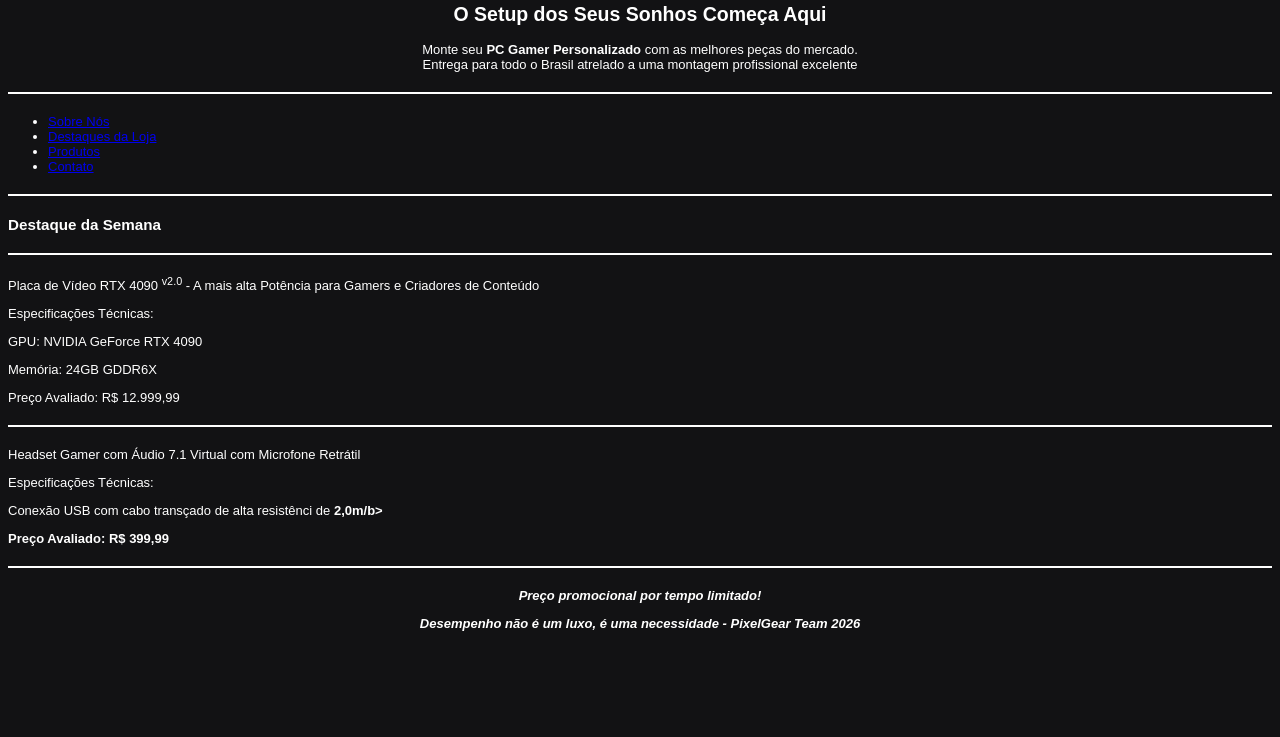
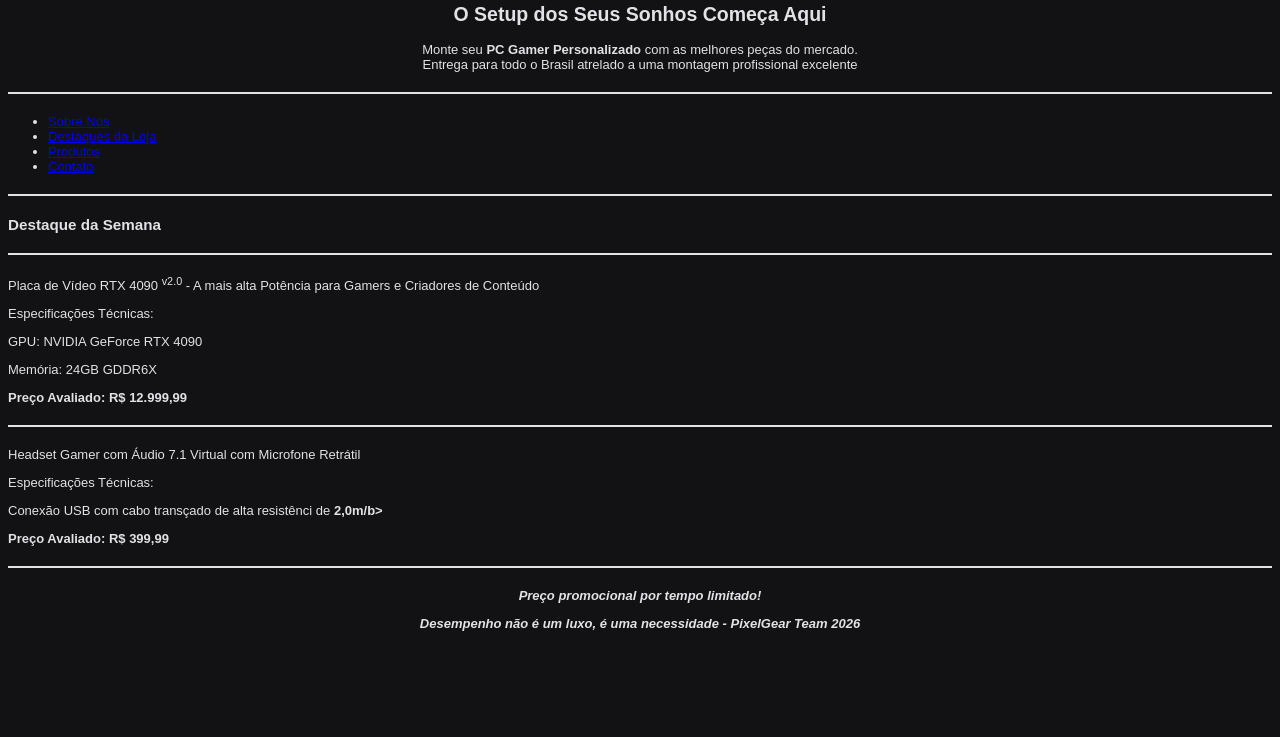
Before and after one commit to Heloisa-Goncalvesz/LIMA, a plain HTML site: page atividades/s4_at2_r4_lima/index.html in a window 1280 px wide. Shown: the part 63-800 px from the top of the page. Drawn offline with Linux system fonts and the light colour scheme; files that its build step writes are made by us from their sources.

Commit message:
Projeto de criação de Site

```diff
--- a/atividades/s4_at2_r4_lima/index.html
+++ b/atividades/s4_at2_r4_lima/index.html
@@ -1,3 +1,6 @@
+<!--PROJETO: PixelGear eSports Store - Landing Page-->
+<!--DESENVOLVEDOR: Heloísa Gonçalves Silva| TURMA: TDS SENAI 2026-->
+
 <!DOCTYPE html>
 <html lang="pt-br">
 
@@ -51,7 +54,7 @@
             </p>GPU: NVIDIA GeForce RTX 4090</p>
             <p>Memória: 24GB GDDR6X</p>
 
-            </h3>Preço Avaliado: R$ 12.999,99</h3>
+            </h3><b>Preço Avaliado: R$ 12.999,99</b></h3>
         </section>
         <hr>
 
@@ -62,7 +65,7 @@
             </h3>Especificações Técnicas:</h3>
             <p>Conexão USB com cabo transçado de alta resistênci de <b>2,0m/b></p>
 
-            </h4>Preço Avaliado: R$ 399,99</h4>
+            </h4><b>Preço Avaliado: R$ 399,99</b></h4>
         <section>
 
         <hr>
--- a/atividades/s4_at2_r4_lima/style.css
+++ b/atividades/s4_at2_r4_lima/style.css
@@ -1,10 +1,10 @@
 body {
     background-color: #121214;
-    color: #FFFFFF;
+    color: #E1E1E6;
     font-family: Arial, sans-serif;
     font-size: 13px;
 }
 hr {
-    border: 1px solid #FFFFFF;
+    border: 1px solid #E1E1E6;
     margin: 20px 0;
 }
```
